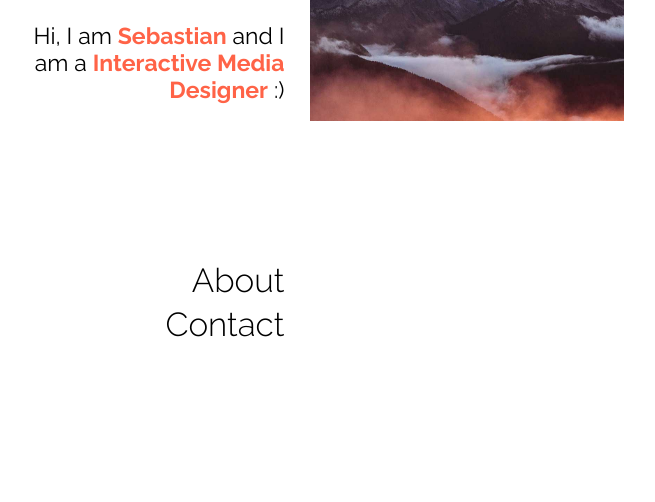
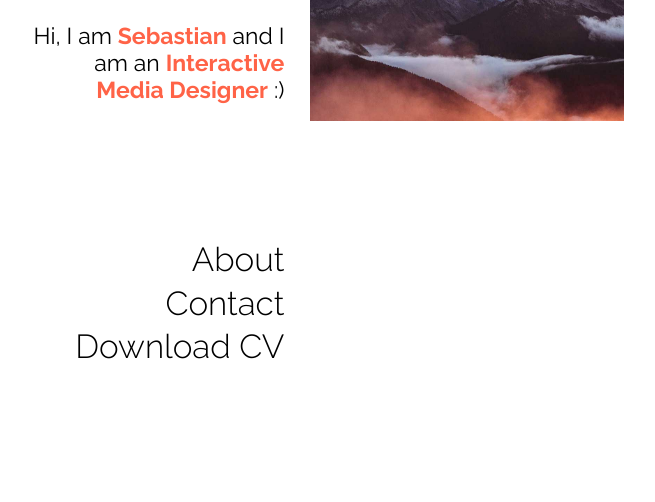
Before and after one commit to sebastianvcruz/Portfolio, a plain HTML site: page index.html in a window 1280 px wide. Shown: the part 193-695 px from the top of the page, without its empty margins (10-665 px from the left). Drawn offline with Linux system fonts and the light colour scheme.

Commit message:
Added CV
I need to replace CV info like phone number and portfolio address

```diff
--- a/index.html
+++ b/index.html
@@ -39,7 +39,7 @@
         <a class="logo" href="index.html"><img src="img/logo.png" alt="logo"></a>
 
         <!-- Paragraphical Intro -->
-        <p class="intro">Hi, I am <span><b>Sebastian</b></span> and I am a <span><b>Interactive Media Designer</b></span> :)</p>
+        <p class="intro">Hi, I am <span><b>Sebastian</b></span> and I am an <span><b>Interactive Media Designer</b></span> :)</p>
 
         <!-- Name and Description Only Intro -->
         <!--        <p class="intro-name"><span><b>MINILIO</b></span><br>Static Portfolio Template</p>-->
@@ -64,6 +64,7 @@
         <ul>
             <li><a id="about-closed" class="nav-list" href="#about">About</a></li>
             <li><a id="contact-closed" class="nav-list" href="#contact">Contact</a></li>
+            <li><a class="nav-list" href="SebastianVasquezCV.pdf">Download CV</a></li>
         </ul>
         <!-- Navigation List End -->
 
```
Also changed, not shown: 1 other file.
